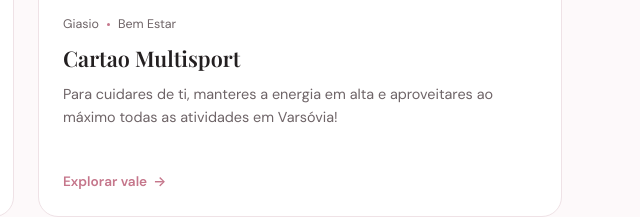
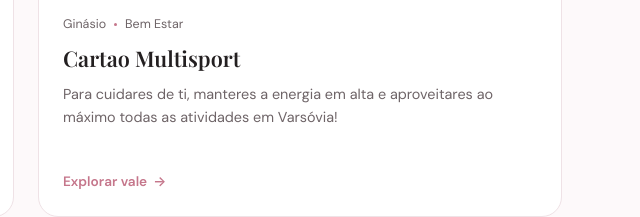
Before and after one commit to abonecas/VouchersLu, a plain HTML site: page index.html in a window 1280 px wide. Shown: the part 2393-2610 px from the top of the page, 614-1254 px from the left. Drawn offline with nearby package versions, Linux system fonts and the light colour scheme; a web font is replaced by a local one.

Commit message:
Fix typo in category from 'Giasio' to 'Ginásio'

```diff
--- a/index.html
+++ b/index.html
@@ -824,7 +824,7 @@
         id: "8",
         password: "ginasio",
         title: "Cartao Multisport",
-        category: "Giasio",
+        category: "Ginásio",
         neighborhood: "Bem Estar",
         offerLabel: "O teu Cartao Multisport",
         imageUrl: "ginasio.jpg",
```
